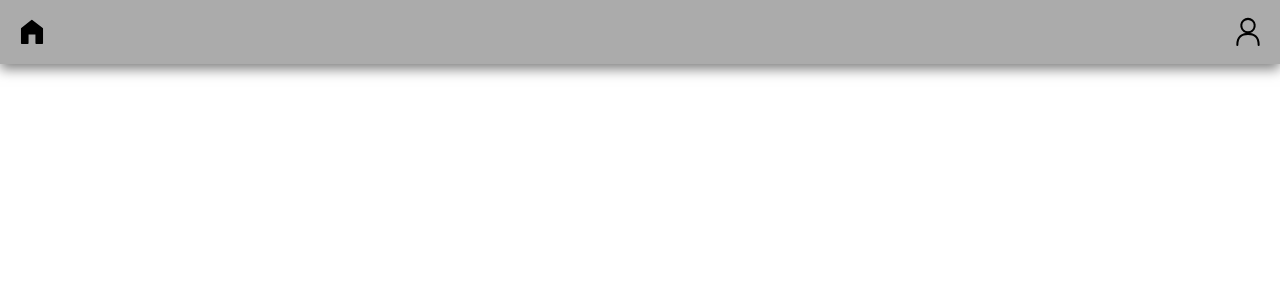
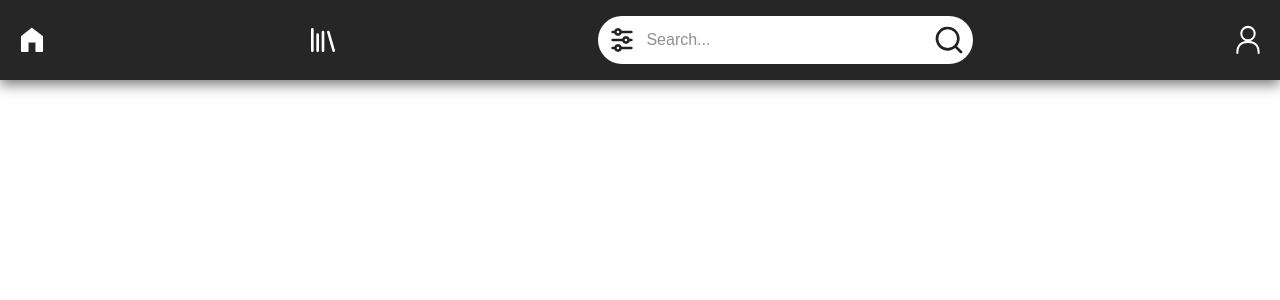
Before and after one commit to MurkingtonWizard/BoardGameStore, a Next.js app: page / in a window 1280 px wide. Shown: the top 300 px of the page. Built offline with nearby package versions, Linux system fonts and the light colour scheme.

Commit message:
search bar ui

```diff
--- a/src/app/Components/Header.tsx
+++ b/src/app/Components/Header.tsx
@@ -1,12 +1,14 @@
 import Link from "next/link";
-import { Icon } from "@/app/Components"
+import { Icon, SearchBar } from "@/app/Components"
 
 export function Header() {
     return (
     <header>
         <nav className="header">
             <Link href={"/"} className="link"><Icon type="Home" size="2em"/></Link>
-            <Link href={"/account"}><Icon type="Account" size="2em"/></Link>
+            <Link href={"/library"} className="link"><Icon type="Library" size="2em"/></Link>
+            <SearchBar/>
+            <Link href={"/account"} className="link"><Icon type="Account" size="2em"/></Link>
         </nav>
     </header>
     );
--- a/src/app/Components/IconLibrary.tsx
+++ b/src/app/Components/IconLibrary.tsx
@@ -1,4 +1,4 @@
-export type IconType = "Account" | "Home";
+export type IconType = "Account" | "Home" | "Search" | "Filter" | "Library";
 
 interface IconProps {
     type: IconType;
@@ -19,8 +19,23 @@ const iconMap: Record<string, React.FC<{size?: string; color?: string, className
     </svg>
   ),
   Home: ({ size = "1em", color = "currentColor", className="" }) => (
-    <svg className={className} fill={color} xmlns="http://www.w3.org/2000/svg" width={size} viewBox="0 0 50 50">
+    <svg className={className} fill={color} width={size} xmlns="http://www.w3.org/2000/svg" viewBox="0 0 50 50">
         <path d="M41.752 18.925 25.506 6.344a1.255 1.255 0 0 0 -1.55 0.013L8.23 18.937a1.25 1.25 0 0 0 -0.469 0.978v22.75a1.252 1.252 0 0 0 1.252 1.252h9.348a1.253 1.253 0 0 0 1.252 -1.252V28.735h10.77V42.665a1.252 1.252 0 0 0 1.252 1.252h9.35a1.253 1.253 0 0 0 1.252 -1.252v-22.75a1.25 1.25 0 0 0 -0.486 -0.99"/>
     </svg>
   ),
+  Search: ({ size = "1em", color = "currentColor", className="" }) => (
+    <svg className={className} fill={color} width={size} viewBox="0 0 24 24" xmlns="http://www.w3.org/2000/svg">
+      <path d="M21.71 20.29 18 16.61A9 9 0 1 0 16.61 18l3.68 3.68a1 1 0 0 0 1.42 0 1 1 0 0 0 0-1.39M11 18a7 7 0 1 1 7-7 7 7 0 0 1-7 7"/>
+    </svg>
+  ),
+  Filter: ({ size = "1em", color = "currentColor", className="" }) => (
+    <svg className={className} fill={color} width={size} viewBox="0 0 24 24" xmlns="http://www.w3.org/2000/svg">
+      <path d="M9 5a1 1 0 1 0 0 2 1 1 0 0 0 0-2M6.17 5a3.001 3.001 0 0 1 5.66 0H19a1 1 0 1 1 0 2h-7.17a3.001 3.001 0 0 1-5.66 0H5a1 1 0 0 1 0-2zM15 11a1 1 0 1 0 0 2 1 1 0 0 0 0-2m-2.83 0a3.001 3.001 0 0 1 5.66 0H19a1 1 0 1 1 0 2h-1.17a3.001 3.001 0 0 1-5.66 0H5a1 1 0 1 1 0-2zM9 17a1 1 0 1 0 0 2 1 1 0 0 0 0-2m-2.83 0a3.001 3.001 0 0 1 5.66 0H19a1 1 0 1 1 0 2h-7.17a3.001 3.001 0 0 1-5.66 0H5a1 1 0 1 1 0-2z"/>
+    </svg>
+  ),
+  Library: ({ size = "1em", color = "currentColor", className="" }) => (
+    <svg className={className} stroke={color} width={size} xmlns="http://www.w3.org/2000/svg" viewBox="0 0 24 24" stroke-width="2" stroke-linecap="round" stroke-linejoin="round">
+      <path d="m16 6 4 14M12 6v14M8 8v12M4 4v16"/>
+    </svg>
+  ),
 };
--- /dev/null
+++ b/src/app/Components/SearchBar.tsx
@@ -0,0 +1,32 @@
+'use client'
+import { ChangeEvent, FormEvent, useState } from "react";
+import { Icon } from "./IconLibrary";
+
+export function SearchBar() {
+    const [query, setQuery] = useState("");
+
+    function handleSearch(e: FormEvent<HTMLFormElement>) {
+        e.preventDefault();
+        console.log("Searching for:", query);
+    }
+
+    const handleChange = (e: ChangeEvent<HTMLInputElement>) => {
+        setQuery(e.target.value);
+    };
+
+    return (
+        <form className="search-bar" role="search" aria-label="Site search" onSubmit={handleSearch}>
+            <div className="left">
+                <Icon className="link" type="Filter" size="2em"/>
+                <input
+                    type="search"
+                    id="site-search"
+                    name="q"
+                    placeholder="Search..."
+                    value={query}
+                    onChange={handleChange}/>
+            </div>
+            <button className="link" type="submit"><Icon type="Search" size="2em"/></button>
+        </form>
+    );
+}
--- a/src/app/Components/index.ts
+++ b/src/app/Components/index.ts
@@ -1,3 +1,4 @@
 export { Header } from "./Header"
 export { Footer } from "./Footer"
 export { Icon } from "./IconLibrary"
+export { SearchBar } from "./SearchBar"
--- a/src/app/globals.css
+++ b/src/app/globals.css
@@ -1,31 +1,24 @@
 @import "tailwindcss";
 
 :root {
-  --color-background: #ffffff;
-  --color-background-secondary: #aaaaaa;
-  --color-foreground: #171717;
+  --color-background-light: #ffffff;
+  --color-background-dark: #222222;
+  --color-foreground-light: #ffffff;
+  --color-foreground-dark: #171717;
   --color-text: #000;
 }
 
-@media (prefers-color-scheme: dark) {
-  :root {
-    --color-background: #121212;
-    --color-background-secondary: #222222;
-    --color-foreground: #ffffff;
-    --color-text: #ffffff;
-  }
-}
 
 body {
-  background: var(--background);
-  color: var(--foreground);
+  background: var(--color-background-light);
+  color: var(--color-foreground-dark);
   font-family: Arial, Helvetica, sans-serif;
 }
 
 .header {
   width: 100%;
-  background-color: color-mix(in srgb, var(--color-background-secondary) 98%, transparent);
-  color: var(--color-text);
+  background-color: color-mix(in srgb, var(--color-background-dark) 98%, transparent);
+  color: var(--color-foreground-light);
   padding: 1rem 1rem;
   display: flex;
   justify-content: space-between;
@@ -36,3 +29,48 @@ body {
   box-shadow: 0 0.3rem 0.75rem rgba(0, 0, 0, 0.5);
   transition: padding 0.3s ease, height 0.3s ease;
 }
+
+.search-bar {
+  display: flex;
+  flex-direction: row;
+  justify-content: space-between;
+  align-items: center;
+  padding: 0.5rem;
+  background-color: var(--color-foreground-light);
+  color: var(--color-background-dark);
+  border-radius: 2rem;
+  width: 30%;
+  gap: 0.5em;
+}
+.search-bar input {
+  flex: 1;
+  background: transparent;
+  border: none;
+  outline: none;
+  color: inherit;
+  font-size: 1rem;
+  width: 100%;
+}
+.search-bar .link {
+  cursor: pointer;
+}
+
+.left {
+  display: flex;
+  flex-direction: row;
+  justify-content: left;
+  align-items: center;
+  gap: 0.5em;
+}
+
+.search-bar .left {
+  width: 100%;
+}
+
+.link {
+  display: inline-flex;
+  transition: transform 0.2s ease;
+}
+.link:hover {
+  transform: scale(1.15);
+}
```
